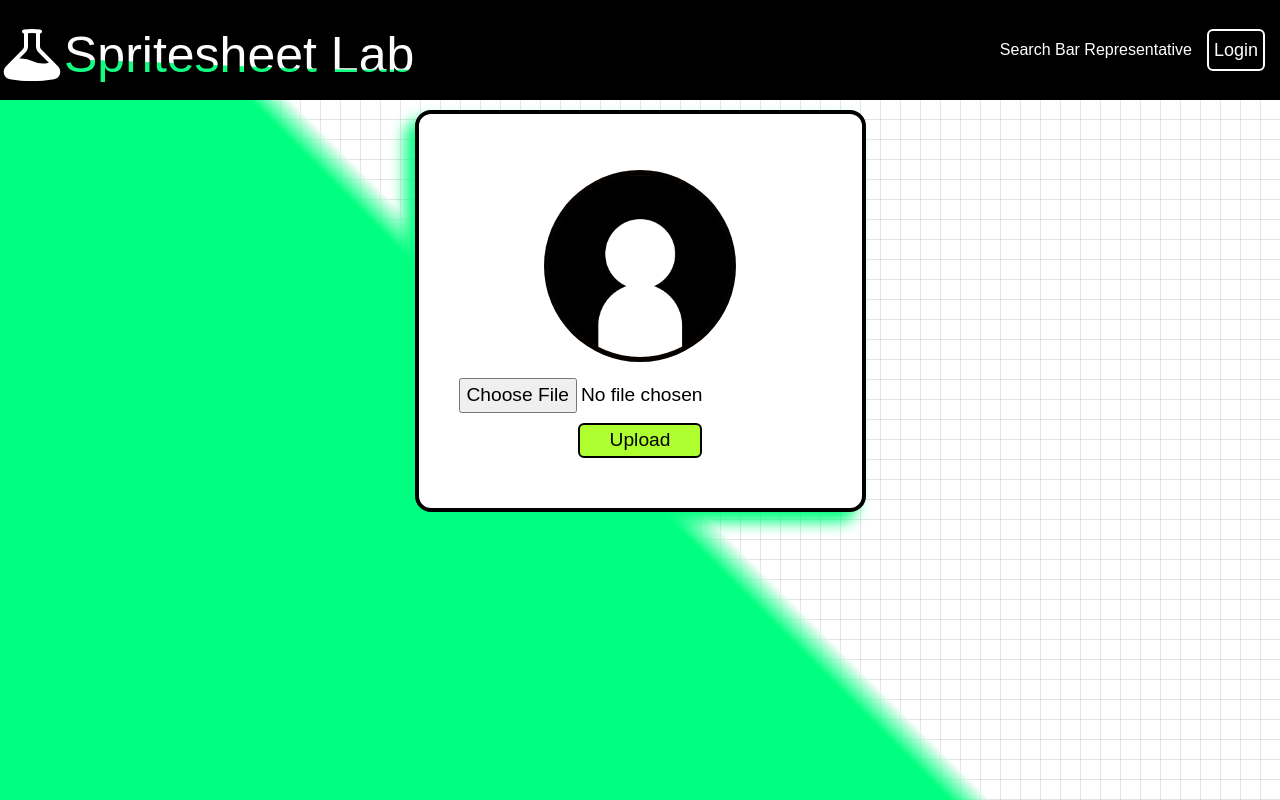
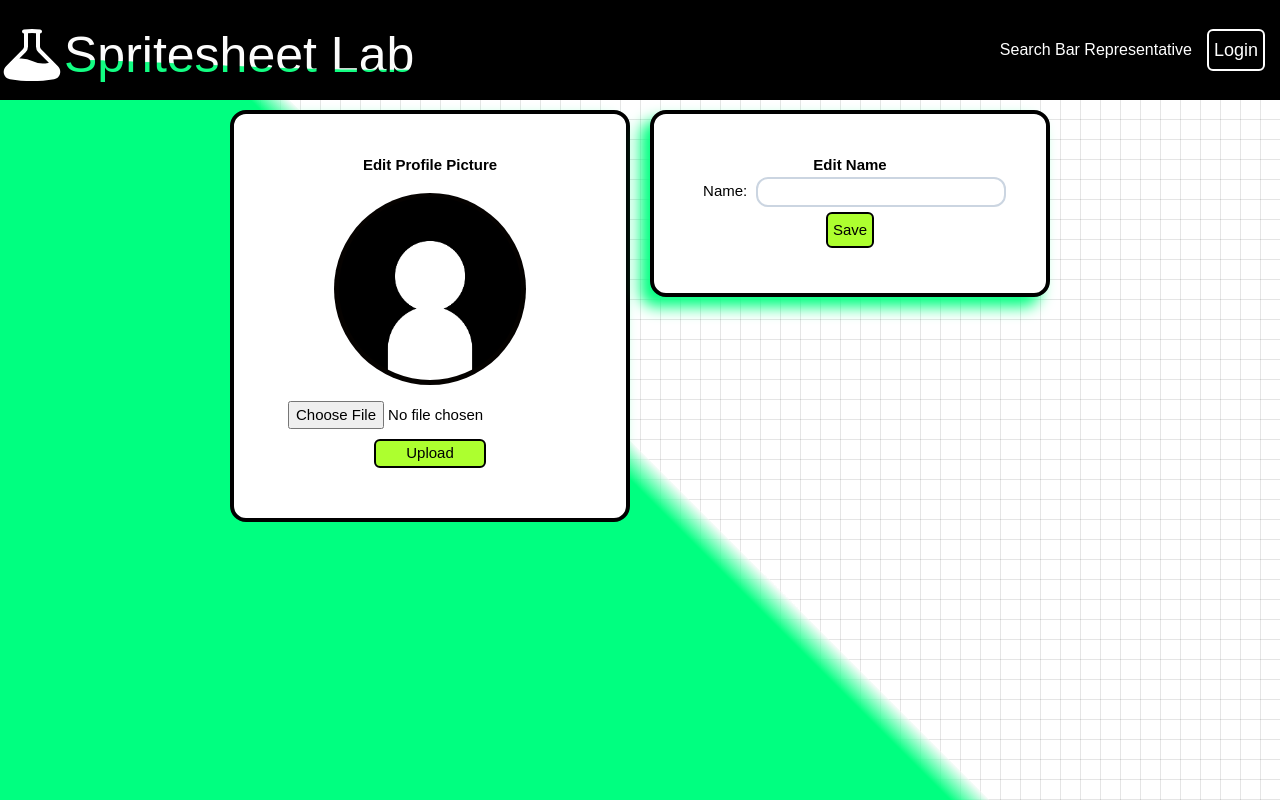
Before and after one commit to JJDOESIT/spritesheet-lab, a Next.js app: page /settings in a window 1280 px wide. Built offline with nearby package versions, Linux system fonts and the light colour scheme; no server answers; a web font is replaced by a local one.

Commit message:
add name change

```diff
--- a/app/settings/page.tsx
+++ b/app/settings/page.tsx
@@ -8,12 +8,21 @@ import ProfilePicture from "../components/profilePicture/profilePicture";
 import UploadImage from "../components/uploadImage/uploadImage";
 import LoadingIcon from "../components/loadingIcon/loadingIcon";
 import Alert from "../components/alert/alert";
+import updateDBField from "../functions/updateDBField";
 
 export default function Settings() {
   const profileData = useContext(ProfileDataContext);
   const [profileLoaded, setProfileLoaded] = useState(false);
   const [pageLoaded, setPageLoaded] = useState(false);
   const [imageAlertData, setImageAlertData] = useState({
+    hidden: true,
+    message: "",
+    borderColor: "",
+    backgroundColor: "",
+    fontColor: "",
+    maxWidth: 0,
+  });
+  const [nameAlertData, setNameAlertData] = useState({
     hidden: true,
     message: "",
     borderColor: "",
@@ -30,9 +39,55 @@ export default function Settings() {
           type: "success",
           message: "Image Uploaded. Please refresh.",
           hidden: false,
-          maxWidth: 999,
+          maxWidth: 400,
         })
       );
+    } else {
+      setImageAlertData(
+        createAlert({
+          type: "error",
+          message: "Error Uploading Image ...",
+          hidden: false,
+          maxWidth: 400,
+        })
+      );
+    }
+  }
+
+  async function handleEditName() {
+    const name = document.getElementById("name") as HTMLInputElement;
+    if (name && name.value) {
+      if (name.value.length > 0 && name.value.length <= 50) {
+        const status = await updateDBField("profiles", "name", name.value);
+        if (status == 200) {
+          setNameAlertData(
+            createAlert({
+              type: "success",
+              message: "Name updated. Please refresh.",
+              hidden: false,
+              maxWidth: 400,
+            })
+          );
+        } else {
+          setNameAlertData(
+            createAlert({
+              type: "error",
+              message: "Error Updating Name ...",
+              hidden: false,
+              maxWidth: 400,
+            })
+          );
+        }
+      } else {
+        setNameAlertData(
+          createAlert({
+            type: "error",
+            message: "Error: Name must be between 1 and 50 characters ...",
+            hidden: false,
+            maxWidth: 300,
+          })
+        );
+      }
     }
   }
 
@@ -47,7 +102,11 @@ export default function Settings() {
         <div
           className={`flex w-full h-full justify-center pl-[10px] pr-[10px] ${styles.pageContainer}`}
         >
-          <div className="flex flex-col roundedFormOppositeShadow mt-[10px]">
+          <div className={`grid ${styles.gridContainer}`}>
+            <div className="items-center roundedFormOppositeShadow">
+              <p className={`w-fit ${styles.textTitle}`}>
+                Edit Profile Picture
+              </p>
               <ProfilePicture
                 profileImgSrc={profileData["profile_image"]}
                 username={profileData["username"]}
@@ -74,6 +133,43 @@ export default function Settings() {
                 }
               ></Alert>
             </div>
+            <div className="items-center roundedFormOppositeShadow w-[300px]">
+              <p className={`w-fit ${styles.textTitle}`}>Edit Name</p>
+              <div className="flex h-[30px] w-full">
+                <label className="flex items-center justify-center w-[20%]">
+                  Name:{" "}
+                </label>
+                <input
+                  id="name"
+                  type="text"
+                  maxLength={50}
+                  className="p-1 border-2 rounded-xl border-slate-300 w-[80%]"
+                  placeholder={profileData.name}
+                ></input>
+              </div>
+              <input
+                type="button"
+                value="Save"
+                className={`neonBlackButton mt-[5px] mb-[5px]`}
+                onClick={() => {
+                  handleEditName();
+                }}
+              ></input>
+              <Alert
+                hidden={nameAlertData["hidden"]}
+                message={nameAlertData["message"]}
+                borderColor={nameAlertData["borderColor"]}
+                backgroundColor={nameAlertData["backgroundColor"]}
+                fontColor={nameAlertData["fontColor"]}
+                maxWidth={nameAlertData["maxWidth"]}
+                toggleHidden={() =>
+                  setNameAlertData((prev) => {
+                    return { ...prev, hidden: true };
+                  })
+                }
+              ></Alert>
+            </div>
+          </div>
         </div>
       ) : (
         <div className="flex items-center justify-center w-full h-full">
--- a/app/settings/settings.module.css
+++ b/app/settings/settings.module.css
@@ -1,7 +1,36 @@
 .pageContainer{
     background: linear-gradient(45deg, rgba(0,255,128,1) 48%, rgba(248, 248, 248, 0.5) 50%, rgba(255,255,255,0) 50%);
+    overflow-y: scroll;
 }
 
 .pageContainer *{
-    font-size: clamp(10px, 1.5vw, 20px);
+    font-size: clamp(10px, 1.5vw, 15px);
 }
+
+.gridContainer{
+    width: 95%;
+    height: fit-content;
+    justify-content: center;
+    grid-template-columns: repeat(auto-fit, 400px);
+    gap: 20px;
+}
+
+.gridContainer > div {
+    display: flex;
+    flex-direction: column;
+    margin-top: 10px;
+    width: 400px;
+}
+
+.textTitle{
+    font-weight: bold;
+}
+
+@media only screen and (max-width: 600px) {
+    .gridContainer{
+        grid-template-columns: repeat(auto-fit, 300px);
+    }
+    .gridContainer > div {
+        width: 300px;
+    }
+}
```
Lines whose indentation alone changed are shown as unchanged.
